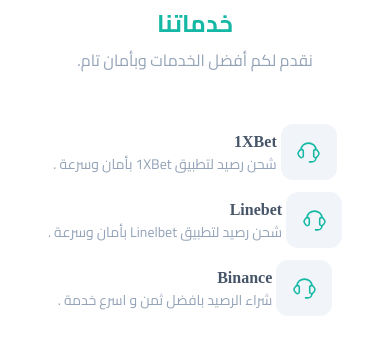
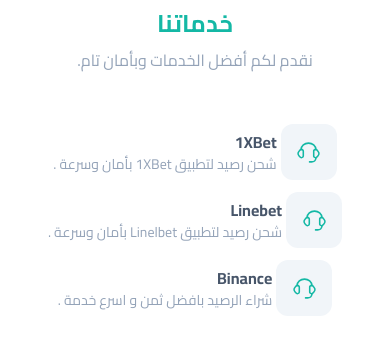
Before and after one commit to redaezziani/xbet, a Next.js app: page / in a window 390 px wide. Shown: the part 820-1160 px from the top of the page. Built offline with nearby package versions, Linux system fonts and the light colour scheme; a web font is replaced by a local one.

Commit message:
chore: Update slider component styles for better responsiveness and gap spacing

```diff
--- a/src/components/page-ui/service-section.tsx
+++ b/src/components/page-ui/service-section.tsx
@@ -62,7 +62,7 @@
               </svg>
             </div>
             <div className='flex flex-col items-start justify-start'>
-              <h3 className=' font-bold font-Playwrite text-slate-600'>{item.title}</h3>
+              <h3 className=' font-bold  text-slate-600'>{item.title}</h3>
               <p className='text-center text-sm text-slate-400'>
                 {item.description}
               </p>
--- a/src/components/page-ui/slider.tsx
+++ b/src/components/page-ui/slider.tsx
@@ -15,7 +15,7 @@
       <div className="relative max-w-6xl mt-24 flex-wrap w-full flex justify-around items-center gap-y-1 gap-x-6 ">
         {images.map((logo, index) => (
             <div
-              className="  slide flex w-[125px] items-center justify-center"
+              className="   flex  items-center justify-center"
               key={index}
             >
               <img
```
